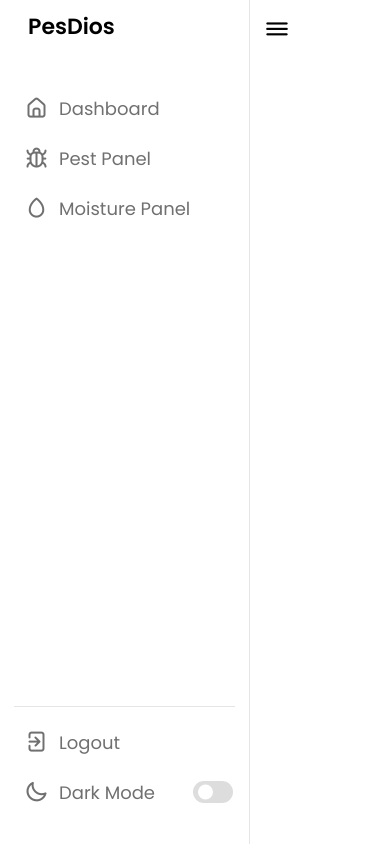
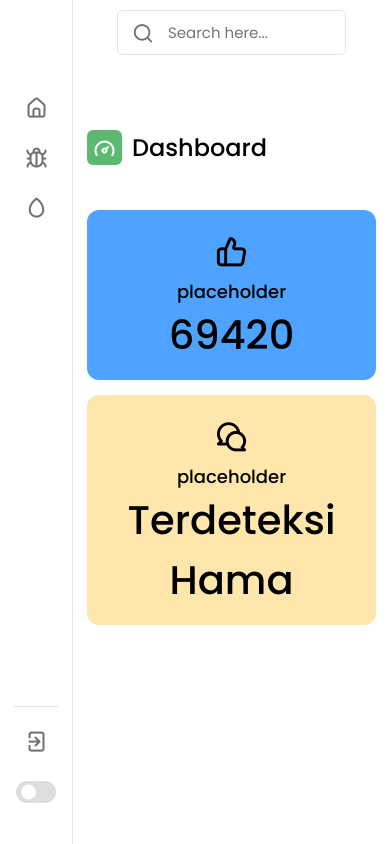
Before and after one commit to Vylon-Kleio/PesDios, a plain HTML site: page dashboard/dashboard.html in a window 390 px wide. Drawn offline with nearby package versions, Linux system fonts and the light colour scheme.

Commit message:
Finish the design of the dashboard
- Use preventDefault() to prevent shortcut conflict
- Implement simple card-like design for the dashboard
- Added script to load the dashboard state from local storage

```diff
--- a/dashboard/dashboard.html
+++ b/dashboard/dashboard.html
@@ -63,6 +63,34 @@
     <section class="dashboard">
       <div class="top">
         <i class="uil uil-bars sidebar-toggle"></i>
+
+        <div class="search-box">
+          <i class="uil uil-search"></i>
+          <input type="text" placeholder="Search here..." />
+        </div>
+      </div>
+
+      <div class="dash-content">
+        <div class="overview">
+          <div class="title">
+            <i class="uil uil-tachometer-fast-alt"></i>
+            <span class="text">Dashboard</span>
+          </div>
+
+          <div class="boxes">
+            <div class="box box1">
+              <i class="uil uil-thumbs-up"></i>
+              <span class="text">placeholder</span>
+              <span class="number">69420</span>
+            </div>
+
+            <div class="box box2">
+              <i class="uil uil-comments"></i>
+              <span class="text">placeholder</span>
+              <span class="number">Terdeteksi Hama</span>
+            </div>
+          </div>
+        </div>
       </div>
     </section>
 
--- a/dashboard/script.js
+++ b/dashboard/script.js
@@ -3,10 +3,31 @@ const toggleMode = body.querySelector(".mode-toggle");
 const toggleSidebar = body.querySelector(".sidebar-toggle");
 const sidebar = body.querySelector("nav");
 
+let getMode = localStorage.getItem("mode");
+let getStatus = localStorage.getItem("status");
+
+if (getMode && getMode === "dark") {
+  body.classList.toggle("dark");
+}
+
+if (getStatus && getStatus === "close") {
+  sidebar.classList.toggle("close");
+}
+
 toggleMode.addEventListener("click", () => {
   body.classList.toggle("dark");
+  if (body.classList.contains("dark")) {
+    localStorage.setItem("mode", "dark");
+  } else {
+    localStorage.setItem("mode", "light");
+  }
 });
 
 toggleSidebar.addEventListener("click", () => {
   sidebar.classList.toggle("close");
+  if (sidebar.classList.contains("close")) {
+    localStorage.setItem("status", "close");
+  } else {
+    localStorage.setItem("status", "open");
+  }
 });
--- a/dashboard/style.css
+++ b/dashboard/style.css
@@ -216,6 +216,7 @@ nav.close ~ .dashboard {
   background-color: var(--panel-color);
   align-items: center;
   transition: var(--tran-05);
+  z-index: 10;
 }
 
 nav.close ~ .dashboard .top {
@@ -228,3 +229,222 @@ nav.close ~ .dashboard .top {
   color: var(--text-color);
   cursor: pointer;
 }
+
+.dashboard .top .search-box {
+  position: relative;
+  height: 45px;
+  max-width: 600px;
+  width: 100%;
+  margin: 0 30px;
+}
+
+.top .search-box input {
+  position: absolute;
+  border: 1px solid var(--border-color);
+  background-color: var(--panel-color);
+  padding: 0 25px 0 50px;
+  height: 100%;
+  width: 100%;
+  border-radius: 5px;
+  color: var(--text-color);
+  font-size: 15px;
+  font-weight: 400;
+  outline: none;
+}
+
+.top .search-box i {
+  position: absolute;
+  left: 15px;
+  font-size: 22px;
+  z-index: 10;
+  top: 50%;
+  transform: translateY(-50%);
+  color: var(--black-light-color);
+}
+
+.dashboard .dash-content {
+  padding-top: 50px;
+}
+
+.dash-content .title {
+  display: flex;
+  align-items: center;
+  margin: 70px 0 30px 0;
+}
+
+.dash-content .title i {
+  position: relative;
+  height: 35px;
+  width: 35px;
+  background-color: var(--primary-color);
+  border-radius: 6px;
+  color: var(--title-icon-color);
+  display: flex;
+  align-items: center;
+  justify-content: center;
+  font-size: 24px;
+}
+
+.dash-content .title .text {
+  font-size: 24px;
+  font-weight: 500;
+  color: var(--text-color);
+  margin-left: 10px;
+}
+
+.dash-content .boxes {
+  display: flex;
+  align-items: center;
+  justify-content: space-between;
+  flex-wrap: wrap;
+}
+
+.dash-content .boxes .box {
+  padding: 15px 20px;
+  width: calc(100% / 2 - 15px);
+  display: flex;
+  flex-direction: column;
+  align-items: center;
+  border-radius: 12px;
+  background-color: var(--box1-color);
+}
+
+.boxes .box i {
+  font-size: 35px;
+  color: var(--text-color);
+}
+
+.boxes .box .text {
+  white-space: nowrap;
+  font-size: 18px;
+  font-weight: 500;
+  color: var(--text-color);
+}
+
+.boxes .box .number {
+  font-size: 40px;
+  font-weight: 500;
+  color: var(--text-color);
+  text-align: center;
+}
+
+.boxes .box.box2 {
+  background-color: var(--box2-color);
+}
+
+@media (max-width: 1000) {
+  nav {
+    width: 73px;
+  }
+
+  nav.close {
+    width: 250px;
+  }
+
+  nav .logo_name {
+    opacity: 0;
+    pointer-events: none;
+  }
+
+  nav.close .logo_name {
+    opacity: 1;
+    pointer-events: auto;
+  }
+
+  nav li a .link-name {
+    opacity: 0;
+    pointer-events: none;
+  }
+
+  nav.close li a .link-name {
+    opacity: 1;
+    pointer-events: auto;
+  }
+
+  nav ~ .dashboard {
+    left: 73px;
+    width: calc(100% - 73px);
+  }
+
+  nav.close ~ .dashboard {
+    left: 250px;
+    width: calc(100% - 250px);
+  }
+
+  nav ~ .dashboard .top {
+    left: 73px;
+    width: calc(100% - 73px);
+  }
+
+  nav.close ~ .dashboard .top {
+    left: 250px;
+    width: calc(100% - 250px);
+  }
+}
+
+@media (max-width: 780px) {
+  .dash-content .boxes .box {
+    width: calc(100% / 2 - 15px);
+    margin-top: 15px;
+  }
+}
+
+@media (max-width: 560px) {
+  .dash-content .boxes .box {
+    width: calc(100%);
+  }
+}
+
+@media (max-width: 500px) {
+  nav {
+    width: 73px;
+  }
+
+  nav.close {
+    width: 73px;
+  }
+
+  nav .logo_name {
+    opacity: 0;
+    pointer-events: none;
+  }
+
+  nav.close .logo_name {
+    opacity: 0;
+    pointer-events: none;
+  }
+
+  nav li a .link-name {
+    opacity: 0;
+    pointer-events: none;
+  }
+
+  nav.close li a .link-name {
+    opacity: 0;
+    pointer-events: none;
+  }
+
+  nav ~ .dashboard {
+    left: 73px;
+    width: calc(100% - 73px);
+  }
+
+  nav.close ~ .dashboard {
+    left: 73px;
+    width: calc(100% - 73px);
+  }
+
+  nav ~ .dashboard .top {
+    left: 73px;
+    width: calc(100% - 73px);
+  }
+
+  nav.close ~ .dashboard .top {
+    left: 73px;
+    width: calc(100% - 73px);
+  }
+
+  .dashboard .top .sidebar-toggle {
+    display: none;
+  }
+}
--- a/login/script.js
+++ b/login/script.js
@@ -11,6 +11,7 @@ login.addEventListener("click", () => {
 });
 
 document.addEventListener("keydown", (e) => {
+  e.preventDefault();
   if (e.key.toLowerCase() === "p" && e.ctrlKey && e.altKey && e.shiftKey) {
     location.href = "../dashboard/dashboard.html";
   }
```
